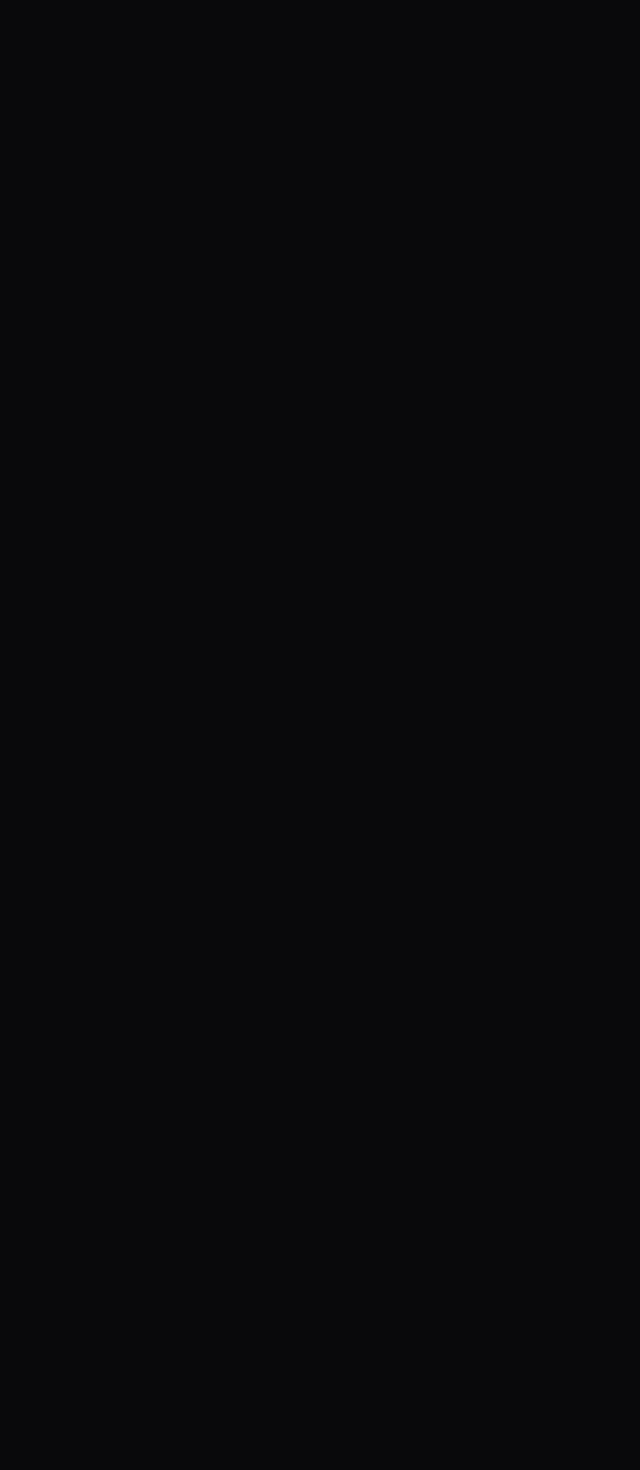
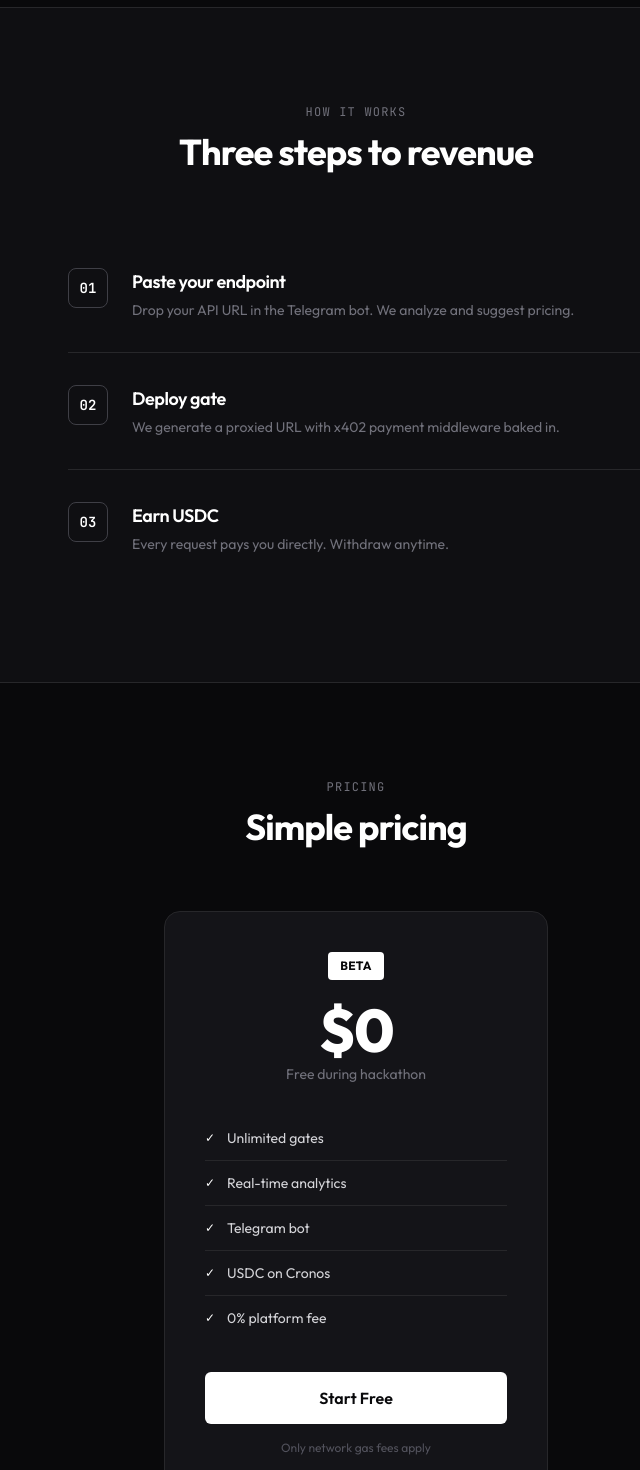
Before and after one commit to ZenWeb3/Taisetsu, a Next.js app: page / in a window 1280 px wide. Shown: the part 2020-3490 px from the top of the page, without its empty margins (284-924 px from the left). Before the commit the page ends 2027 px from the top, so only its background shows below. Built offline with nearby package versions, Linux system fonts and the light colour scheme.

Commit message:
finished up with the landing page v1. Added other sections.

```diff
--- a/src/app/page.tsx
+++ b/src/app/page.tsx
@@ -1,4 +1,15 @@
-import { Navbar, Background, Hero, Terminal, Features } from "@/components";
+import {
+  Background,
+  Navbar,
+  Hero,
+  Terminal,
+  Features,
+  HowItWorks,
+  Pricing,
+  TechStack,
+  CTA,
+  Footer,
+} from "@/components";
 
 export default function Home() {
   return (
@@ -8,6 +19,11 @@ export default function Home() {
       <Hero />
       <Terminal />
       <Features />
+      <HowItWorks />
+      <Pricing />
+      <TechStack />
+      <CTA />
+      <Footer />
     </main>
   );
 }
--- a/src/components/CTA.tsx
+++ b/src/components/CTA.tsx
@@ -0,0 +1,22 @@
+import Link from "next/link";
+
+export default function CTA() {
+  return (
+    <section className="px-6 lg:px-16 py-24 text-center relative z-10">
+      <div className="max-w-lg mx-auto p-12 lg:p-16 border border-[#27272a] rounded-2xl bg-[#0f0f12]">
+        <h2 className="text-2xl lg:text-3xl font-bold tracking-tight mb-3">
+          Ready to monetize?
+        </h2>
+        <p className="text-zinc-500 mb-8">
+          Start earning from your APIs in under a minute.
+        </p>
+        <Link
+          href="#"
+          className="inline-block px-6 py-3.5 rounded-md text-base font-semibold bg-white text-[#09090b] hover:bg-zinc-200 hover:-translate-y-0.5 transition-all"
+        >
+          Launch App →
+        </Link>
+      </div>
+    </section>
+  );
+}
--- a/src/components/Footer.tsx
+++ b/src/components/Footer.tsx
@@ -0,0 +1,33 @@
+import Link from "next/link";
+
+export default function Footer() {
+  return (
+    <footer className="px-6 lg:px-16 py-8 border-t border-[#27272a] flex flex-col md:flex-row justify-between items-center gap-4 relative z-10">
+      <div className="flex items-center gap-2.5">
+        <span className="font-bold text-xl tracking-tight">Taisetsu</span>
+      </div>
+
+      <div className="flex gap-8">
+        {["Docs", "GitHub", "Discord", "Twitter"].map((link) => (
+          <Link
+            key={link}
+            href="#"
+            className="text-zinc-600 text-sm hover:text-zinc-300 transition-colors"
+          >
+            {link}
+          </Link>
+        ))}
+      </div>
+
+      <p className="text-zinc-700 text-xs">
+        Built for{" "}
+        <Link
+          href="#"
+          className="text-zinc-500 hover:text-white transition-colors"
+        >
+          Cronos x402 Hackathon
+        </Link>
+      </p>
+    </footer>
+  );
+}
--- a/src/components/HowItWorks.tsx
+++ b/src/components/HowItWorks.tsx
@@ -0,0 +1,58 @@
+const steps = [
+  {
+    number: "01",
+    title: "Paste your endpoint",
+    description:
+      "Drop your API URL in the Telegram bot. We analyze and suggest pricing.",
+  },
+  {
+    number: "02",
+    title: "Deploy gate",
+    description:
+      "We generate a proxied URL with x402 payment middleware baked in.",
+  },
+  {
+    number: "03",
+    title: "Earn USDC",
+    description: "Every request pays you directly. Withdraw anytime.",
+  },
+];
+
+export default function HowItWorks() {
+  return (
+    <section
+      id="how-it-works"
+      className="px-6 lg:px-16 py-24 bg-[#0f0f12] border-y border-[#27272a] relative z-10"
+    >
+      <div className="text-center mb-16">
+        <p className="font-mono text-xs text-zinc-500 uppercase tracking-widest mb-3">
+          How It Works
+        </p>
+        <h2 className="text-3xl lg:text-4xl font-bold tracking-tight">
+          Three steps to revenue
+        </h2>
+      </div>
+
+      <div className="max-w-xl mx-auto">
+        {steps.map((step, index) => (
+          <div
+            key={step.number}
+            className={`flex gap-6 items-start py-8 ${
+              index !== steps.length - 1 ? "border-b border-[#27272a]" : ""
+            }`}
+          >
+            <div className="shrink-0 w-10 h-10 border border-[#3f3f46] rounded-lg flex items-center justify-center font-mono font-semibold text-sm">
+              {step.number}
+            </div>
+            <div>
+              <h3 className="text-lg font-semibold mb-1 tracking-tight">
+                {step.title}
+              </h3>
+              <p className="text-zinc-500 text-sm">{step.description}</p>
+            </div>
+          </div>
+        ))}
+      </div>
+    </section>
+  );
+}
--- a/src/components/Pricing.tsx
+++ b/src/components/Pricing.tsx
@@ -0,0 +1,54 @@
+import Link from "next/link";
+
+const pricingFeatures = [
+  "Unlimited gates",
+  "Real-time analytics",
+  "Telegram bot",
+  "USDC on Cronos",
+  "0% platform fee",
+];
+
+export default function Pricing() {
+  return (
+    <section id="pricing" className="px-6 lg:px-16 py-24 relative z-10">
+      <div className="text-center mb-16">
+        <p className="font-mono text-xs text-zinc-500 uppercase tracking-widest mb-3">
+          Pricing
+        </p>
+        <h2 className="text-3xl lg:text-4xl font-bold tracking-tight">
+          Simple pricing
+        </h2>
+      </div>
+
+      <div className="max-w-sm mx-auto bg-[#141418] border border-[#27272a] rounded-2xl p-10 text-center">
+        <span className="inline-block px-3 py-1.5 bg-white rounded text-xs font-bold text-[#09090b] uppercase tracking-wide mb-5">
+          Beta
+        </span>
+        <div className="text-6xl font-extrabold tracking-tight mb-1">$0</div>
+        <p className="text-zinc-500 text-sm mb-8">Free during hackathon</p>
+
+        <ul className="text-left mb-8">
+          {pricingFeatures.map((feature) => (
+            <li
+              key={feature}
+              className="flex items-center gap-3 py-3 text-zinc-300 text-sm border-b border-[#27272a] last:border-b-0"
+            >
+              <span className="text-white text-xs">✓</span>
+              {feature}
+            </li>
+          ))}
+        </ul>
+
+        <Link
+          href="#"
+          className="block w-full px-6 py-3.5 rounded-md text-base font-semibold bg-white text-[#09090b] hover:bg-zinc-200 transition-all"
+        >
+          Start Free
+        </Link>
+        <p className="mt-4 text-xs text-zinc-600">
+          Only network gas fees apply
+        </p>
+      </div>
+    </section>
+  );
+}
--- a/src/components/TechStack.tsx
+++ b/src/components/TechStack.tsx
@@ -0,0 +1,18 @@
+const techs = ["Cronos EVM", "x402 Protocol", "Crypto.com SDK", "MCP Server"];
+
+export default function TechStack() {
+  return (
+    <section className="px-6 lg:px-16 py-16 text-center border-t border-[#27272a] relative z-10">
+      <p className="font-mono text-xs text-zinc-500 uppercase tracking-widest mb-6">
+        Powered by
+      </p>
+      <div className="flex justify-center items-center gap-12 flex-wrap">
+        {techs.map((tech) => (
+          <span key={tech} className="font-mono text-sm text-zinc-600">
+            {tech}
+          </span>
+        ))}
+      </div>
+    </section>
+  );
+}
```
Also changed, not shown: src/components/index.ts (+6 -3 lines).
